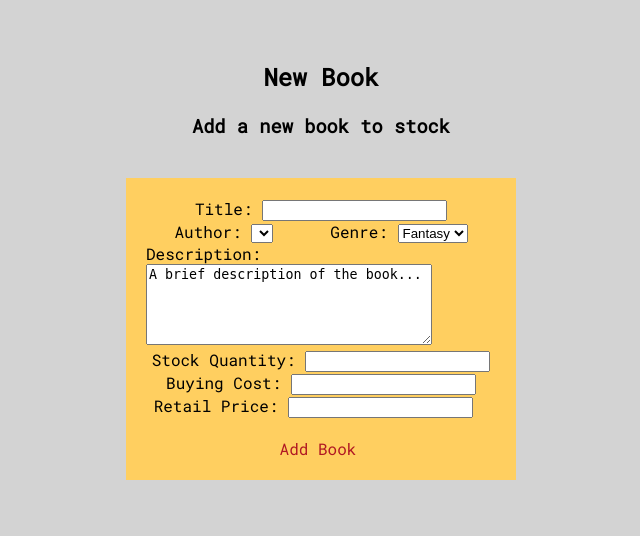
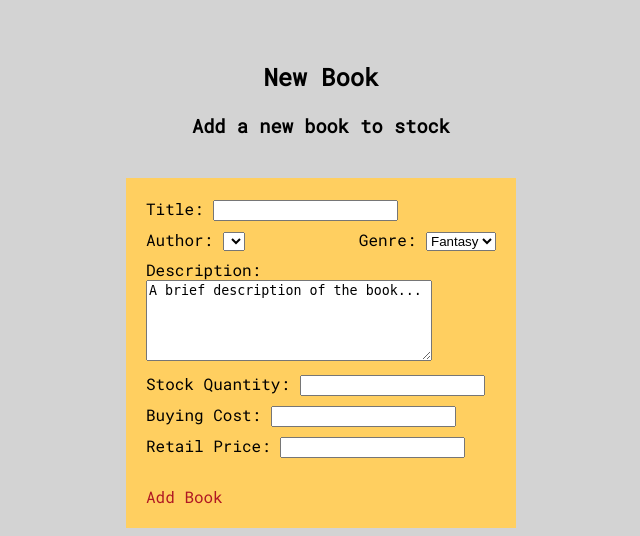
Before and after one commit to charbroadley/fantasy_bazaar, a Flask app: page /books/new in a window 1280 px wide. Shown: the part 287-823 px from the top of the page, without its empty margins (319-959 px from the left). Before the commit the page ends 767 px from the top, so only its background shows below. Run offline with Flask 2, Linux system fonts and the light colour scheme; data that the repository does not hold is empty; some libraries are stand-ins or nearby versions.

Commit message:
commit before break

```diff
--- a/static/main.css
+++ b/static/main.css
@@ -47,7 +47,8 @@ h3 ul li{
     background-color: #ffcf60;
     display: flex;
     flex-wrap: wrap;
-    justify-content: space-around;
+    justify-content: space-between;
+    gap: 0.5rem;
     /* display: grid;
     grid-template-columns: 150px 250px;
     grid-template-rows: 40px 40px 40px 40px 40px 40px 40px 40px 40px; */
@@ -55,13 +56,20 @@ h3 ul li{
     margin: 0 auto;
     padding: 20px;
 }
-/*
-.form div label {
-    flex-grow: 1;
+
+/* .form .title{
+    background-color: aquamarine;
+    display: flex;
+    justify-content: flex-end;
 }
 
-.form div input{
-    flex-grow: 1;
+.form .author{
+    background-color: purple;
+} */
+
+/* .form .textarea-box [type=text] {
+    width: 80%;
+    height: 100px;
 } */
 
 .form button {
--- a/templates/authors/edit.html
+++ b/templates/authors/edit.html
@@ -26,7 +26,7 @@
                 selected="selected" {% endif %}>Inactive</option>
         </select>
     </div>
-
+<br>
     <button type="submit">Update Author</button>
 </form>
 
--- a/templates/authors/new.html
+++ b/templates/authors/new.html
@@ -22,7 +22,7 @@
         </select>
     </div>
     <button type="submit">Add Author</button>
-
+<br>
 </form>
 
 {% endblock %}
--- a/templates/books/edit.html
+++ b/templates/books/edit.html
@@ -27,8 +27,8 @@
 
     <div>
         <label for="description">Description:</label>
-        <textarea id="description" name="description" value="{{ book.description }}"
-                  rows="5" cols="33" required>{{ book.description }}
+        <textarea class="textarea-box" id="description" name="description" value="{{ book.description }}"
+                  rows="5" cols="40" required>{{ book.description }}
         </textarea>
         </div>
     <div>
--- a/templates/books/new.html
+++ b/templates/books/new.html
@@ -6,12 +6,12 @@
 <br>
 
 <form class="form" action="/books" method="post">
-    <div>
+    <div class="title">
         <label for="title">Title:</label>
         <input type="text" id="title" name="title" required>
     </div>
 
-    <div>
+    <div class="author">
         <label for="author_id">Author:</label>
             <select id="author_id" name="author_id">
             {% for author in all_authors %}
```
